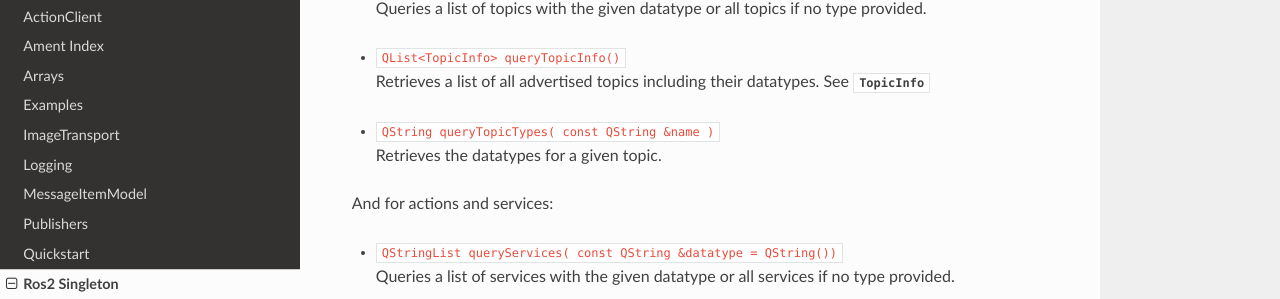
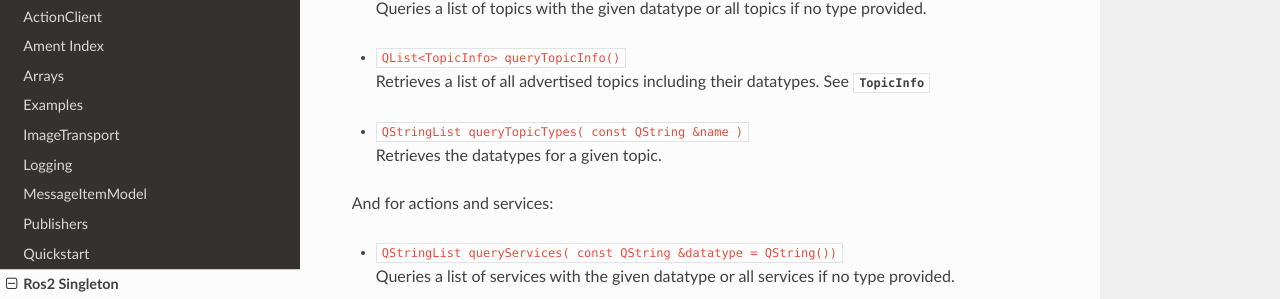
Before and after one commit to StefanFabian/qml_ros2_plugin, a Sphinx documentation site: the page built from docs/pages/Ros2-Singleton.rst, in a window 1280 px wide and 900 px high, scrolled down 1405 px. Shown: the part 135-434 px from the top of the window. Built offline with Sphinx 7.4.7 and the Read the Docs theme 3.1.0, drawn with Linux system fonts in a browser that asks for light colours.

Commit message:
Fixed documentation.

```diff
--- a/docs/pages/Ros2-Singleton.rst
+++ b/docs/pages/Ros2-Singleton.rst
@@ -65,7 +65,7 @@ Additionally, for topics three convenience methods are also provided:
   | Queries a list of topics with the given datatype or all topics if no type provided.
 * | ``QList<TopicInfo> queryTopicInfo()``
   | Retrieves a list of all advertised topics including their datatypes. See :cpp:class:`TopicInfo`
-* | ``QString queryTopicTypes( const QString &name )``
+* | ``QStringList queryTopicTypes( const QString &name )``
   | Retrieves the datatypes for a given topic.
 
 And for actions and services:
```
